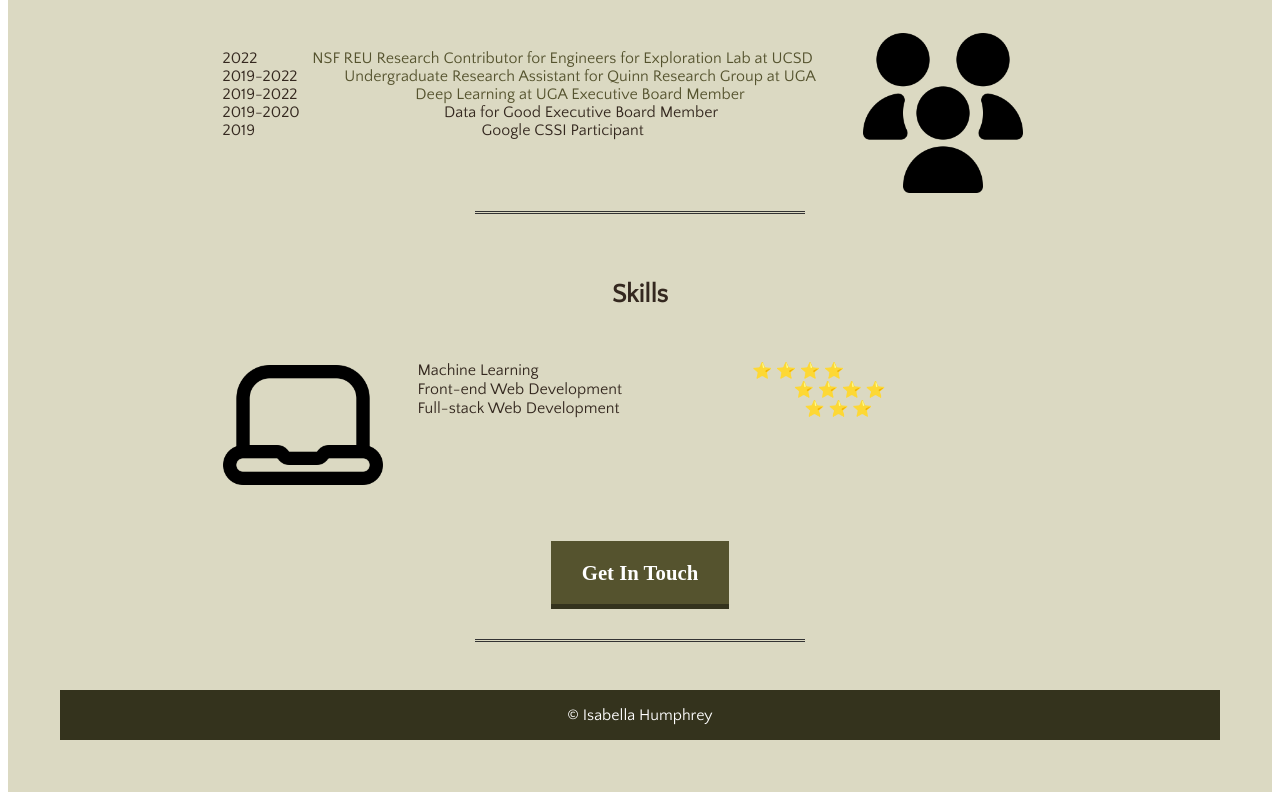
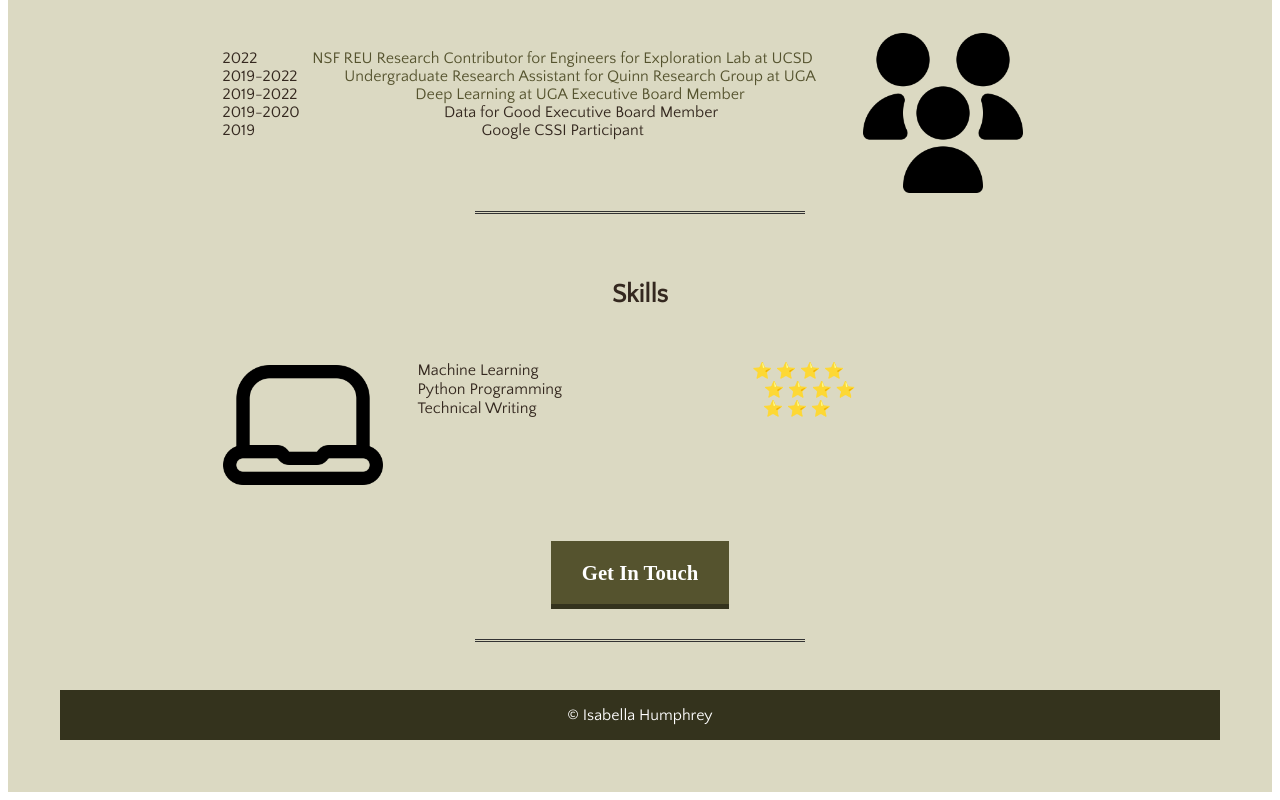
Before and after one commit to idhumphrey/CSCI4300_project1, a plain HTML site: page index.html in a window 1280 px wide. Shown: the part 1855-2655 px from the top of the page. Drawn offline with Linux system fonts and the light colour scheme; a web font is replaced by a local one.

Commit message:
Update index.html

```diff
--- a/index.html
+++ b/index.html
@@ -78,9 +78,9 @@
         <dl>
             <dt>Machine Learning</dt>
             <dd>&#11088 &#11088 &#11088 &#11088</dd>
-            <dt>Front-end Web Development</dt>
+            <dt>Python Programming</dt>
             <dd>&#11088 &#11088 &#11088 &#11088</dd>
-            <dt>Full-stack Web Development</dt>
+            <dt>Technical Writing</dt>
             <dd>&#11088 &#11088 &#11088</dd>
         </dl>
     </div>
```
